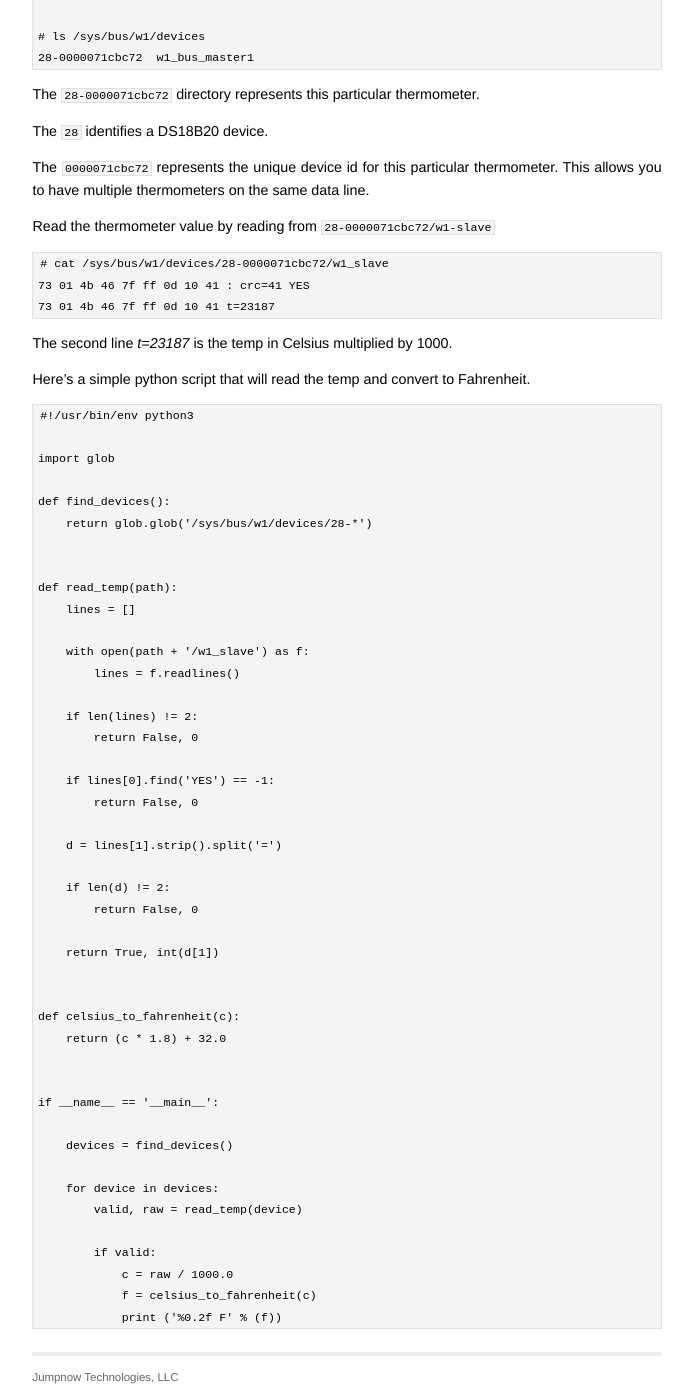
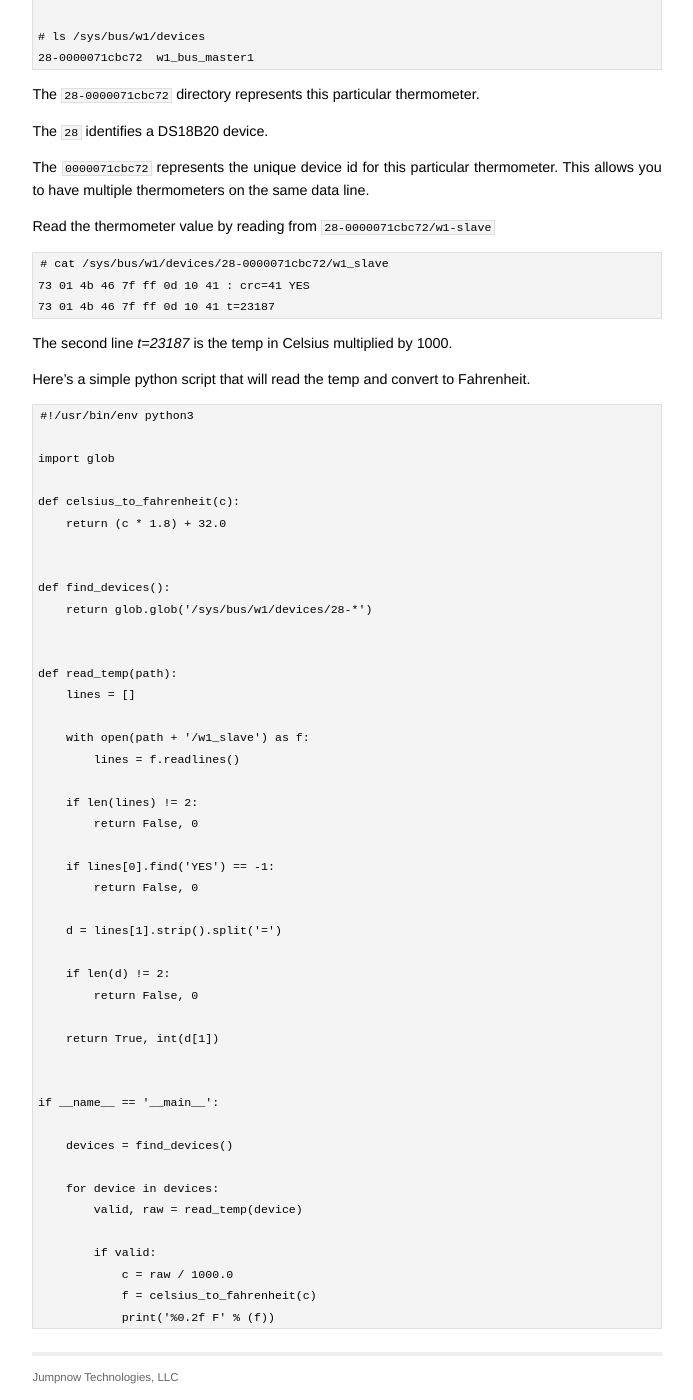
Before and after one commit to jumpnow/jumpnowtek-site, a Jekyll site: the page built from _posts/2017-04-24-Using-DS18B20-1-wire-Temp-Sensors-with-the-Raspberry-Pi.md, in a window 1280 px wide and 1400 px high, scrolled down 1690 px. Shown: the whole window, without its empty margins (293-986 px from the left). Built offline with Jekyll 4.4.1, drawn with Linux system fonts in a browser that asks for light colours; some of the changed lines change nothing that is shown.

Commit message:
copy edit

```diff
--- a/_posts/2017-04-24-Using-DS18B20-1-wire-Temp-Sensors-with-the-Raspberry-Pi.md
+++ b/_posts/2017-04-24-Using-DS18B20-1-wire-Temp-Sensors-with-the-Raspberry-Pi.md
@@ -1,7 +1,7 @@
 ---
 layout: post
 title: Using DS18B20 1-wire Temp Sensors with the Raspberry Pi
-date: 2017-04-24 16:53:00
+date: 2017-04-24 20:04:00
 categories: rpi
 tags: [rpi, ds18b20, temp, one-wire, w1]
 ---
@@ -119,6 +119,10 @@ Here's a simple python script that will read the temp and convert to Fahrenheit.
 
     import glob
 
+    def celsius_to_fahrenheit(c):
+        return (c * 1.8) + 32.0
+
+
     def find_devices():
         return glob.glob('/sys/bus/w1/devices/28-*')
 
@@ -143,10 +147,6 @@ Here's a simple python script that will read the temp and convert to Fahrenheit.
         return True, int(d[1])
 
 
-    def celsius_to_fahrenheit(c):
-        return (c * 1.8) + 32.0
-
-
     if __name__ == '__main__':
 
         devices = find_devices()
@@ -157,7 +157,7 @@ Here's a simple python script that will read the temp and convert to Fahrenheit.
             if valid:
                 c = raw / 1000.0
                 f = celsius_to_fahrenheit(c)
-                print ('%0.2f F' % (f))
+                print('%0.2f F' % (f))
 
 
 [ds18b20]: https://www.maximintegrated.com/en/products/analog/sensors-and-sensor-interface/DS18B20.html#tab1
```
